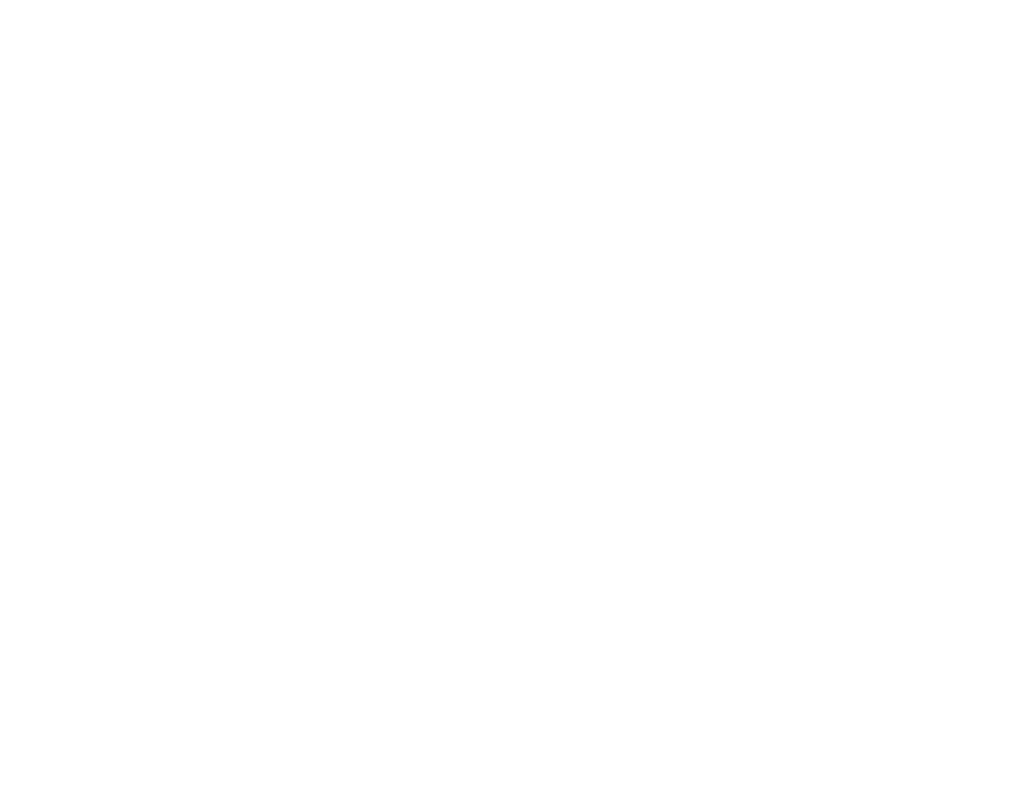
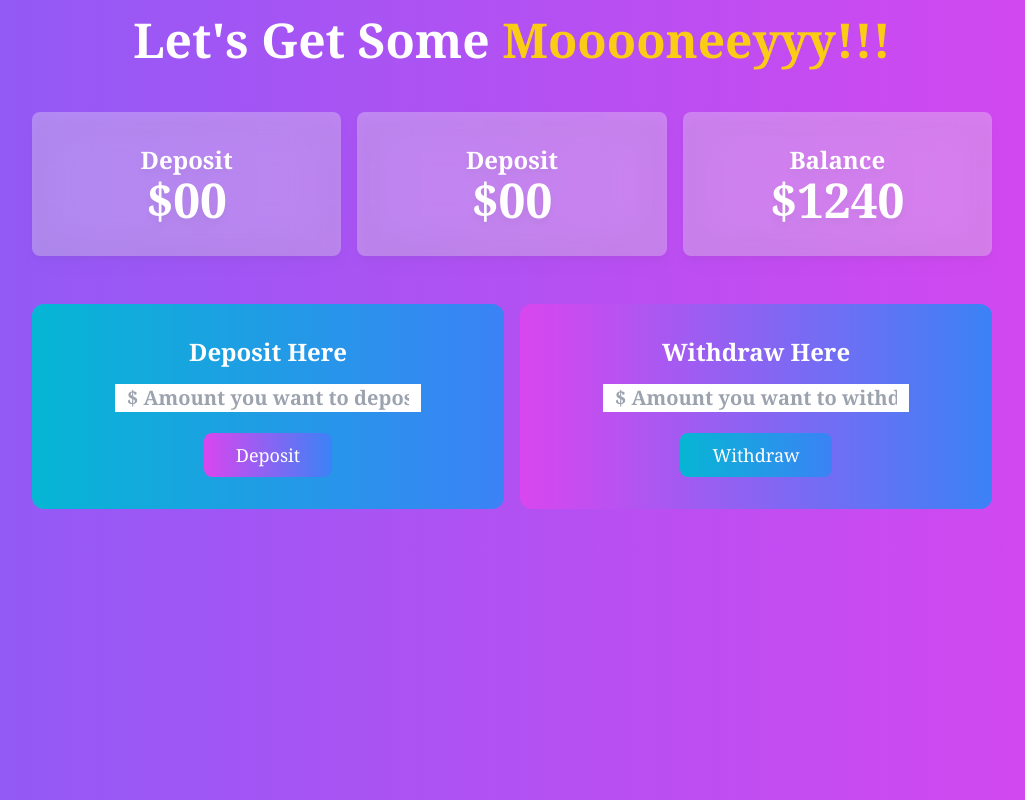
Before and after one commit to CoderMuhib10/Personal-Bank, a plain HTML site: page bank.html in a window 1280 px wide. Shown: the whole page, without its empty margins (128-1153 px from the left). Drawn offline with nearby package versions, Linux system fonts and the light colour scheme.

Commit message:
completed the bank page

```diff
--- a/bank.html
+++ b/bank.html
@@ -0,0 +1,67 @@
+<!DOCTYPE html>
+<html lang="en">
+
+<head>
+    <meta charset="UTF-8" />
+    <meta name="viewport" content="width=device-width, initial-scale=1.0" />
+    <script src="https://cdn.tailwindcss.com"></script>
+    <title>Bank</title>
+    <link rel="shortcut icon" href="R (1).png" type="image/x-icon">
+
+
+
+</head>
+
+<body class="bg-gradient-to-r from-violet-500 to-fuchsia-500">
+    <h1 class="text-center text-white mt-4 mb-10 font-semibold text-5xl font-serif">
+        Let's Get Some
+        <span class="text-yellow-400 font-bold">Mooooneeyyy!!!</span>
+        <main>
+            <section class="mt-12">
+                <div class="grid grid-cols-3 gap-4 w-9/12 mx-auto text-white">
+                    <div class=" bg-white bg-opacity-30 backdrop-blur-xl drop-shadow-lg rounded-lg p-8">
+                        <h4 class="text-2xl">Deposit</h4>
+                        <h2 class="text-5xl">$<span id="deposit-total">00</span></h2>
+                    </div>
+
+                    <div class="bg-white bg-opacity-30 backdrop-blur-xl drop-shadow-lg rounded-lg p-8 ">
+                        <h4 class="text-2xl">Deposit</h4>
+                        <h2 class="text-5xl">$<span id="deposit-total">00</span></h2>
+                    </div>
+
+                    <div class="bg-white bg-opacity-30 backdrop-blur-xl p-8 drop-shadow-lg rounded-lg">
+                        <h4 class="text-2xl">Balance</h4>
+                        <h2 class="text-5xl">$<span id="deposit-total">1240</span></h2>
+                    </div>
+                </div>
+            </section>
+
+            <section class="mt-12">
+                <div class="grid grid-cols-2 gap-4 w-9/12 mx-auto">
+                    <div class="bg-gradient-to-r from-cyan-500 to-blue-500 p-8 rounded-xl">
+                        <h4 class="text-2xl mb-4  text-white">Deposit Here</h4>
+                        <input id="deposit-field" class="text-black mx-auto text-xl  w-9/12 block mb-2 px-3" type="text"
+                            name="" placeholder="$ Amount you want to deposit">
+                        <button onclick="play()" id="btn-deposit"
+                            class="bg-gradient-to-r from-fuchsia-500 to-blue-500 px-8 py-2 font-normal text-lg rounded-lg">Deposit</button>
+                    </div>
+                    <div class="bg-gradient-to-r from-fuchsia-500 to-blue-500 p-8 rounded-xl">
+                        <h4 class="text-2xl mb-4  text-white">Withdraw Here</h4>
+                        <input id="withdraw-field" class="text-black mx-auto text-xl block w-9/12 px-3 mb-2" type="text"
+                            placeholder="$ Amount you want to withdraw">
+
+                        <button onclick="play()" id="btn-withdraw"
+                            class="px-8 py-2 font-normal text-lg  bg-gradient-to-r from-cyan-500 to-blue-500 p-8 rounded-lg">Withdraw</button>
+                    </div>
+                </div>
+                <audio id="audio" src="click.mp3"></audio>
+            </section>
+
+        </main>
+        <!-- script sources -->
+        <script src="deposit.js"></script>
+        <script src="withdraw.js"></script>
+
+</body>
+
+</html>
--- a/withdraw.js
+++ b/withdraw.js
@@ -0,0 +1,4 @@
+function play() {
+    var audio = document.getElementById("audio");
+    audio.play();
+  }
```
Also changed, not shown: index.html (+1 -1 lines), 1 other file.
